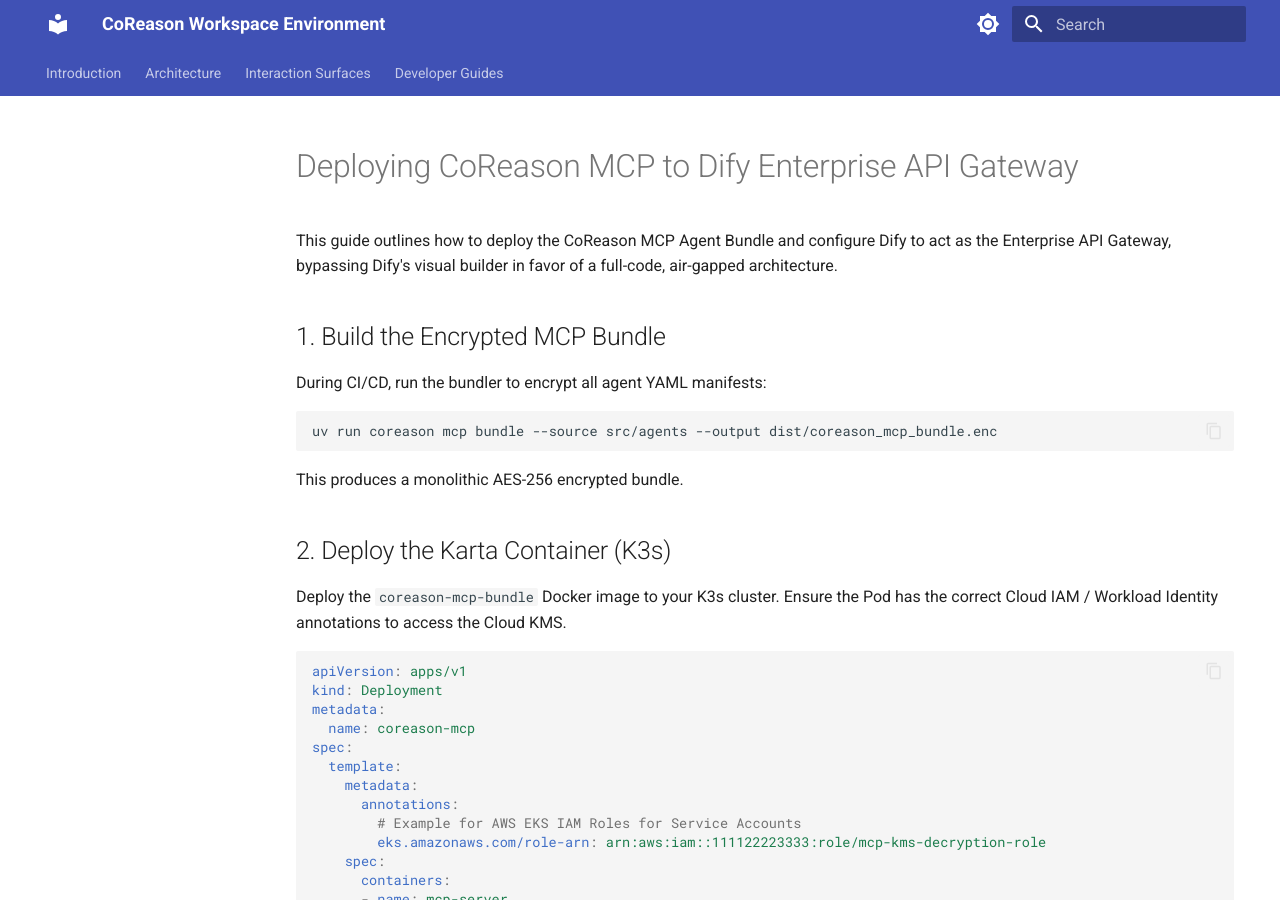
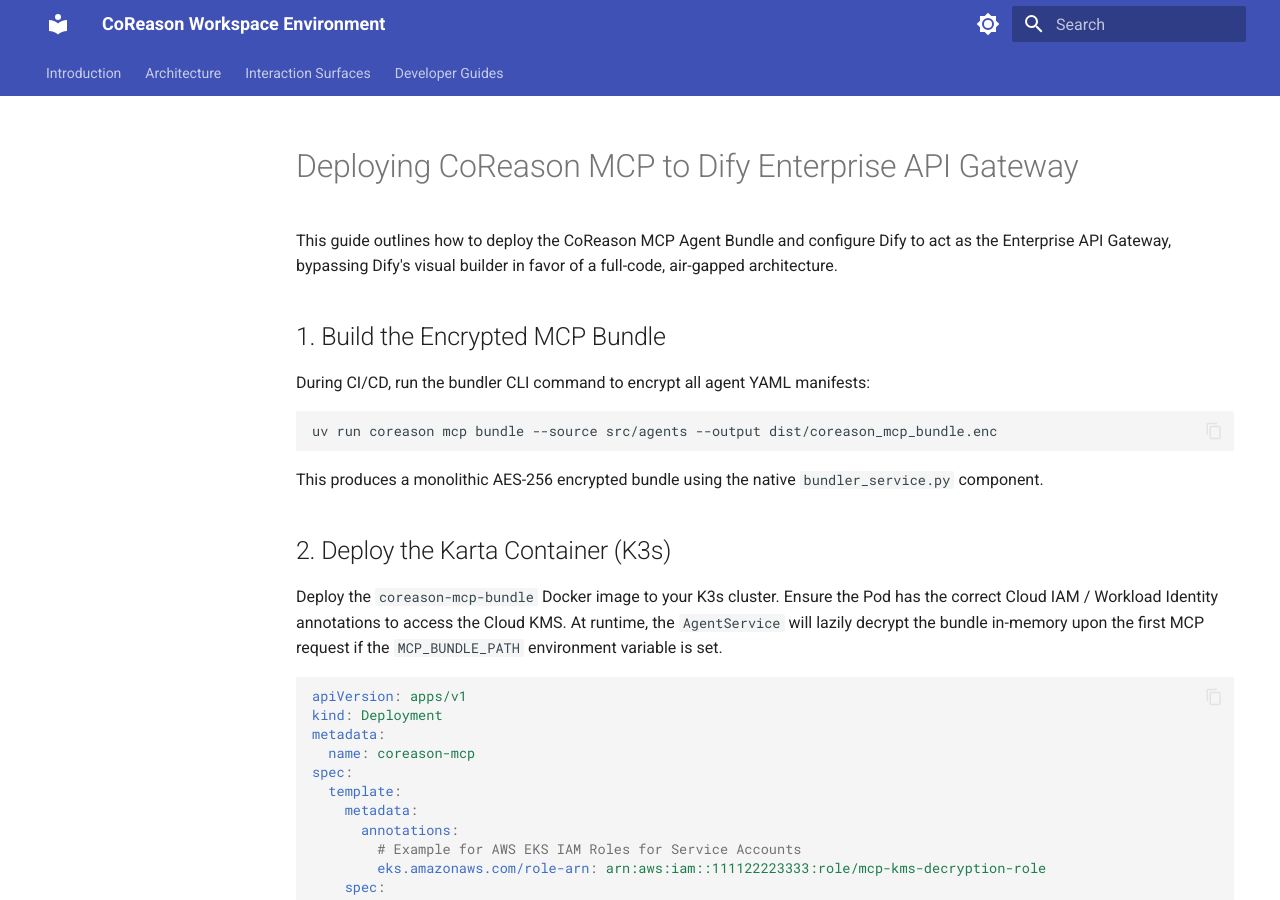
Before and after one commit to CoReason-AI/coreason-workspace-env, an MkDocs documentation site: the page built from docs/dify_deployment.md, in a window 1280 px wide and 900 px high. Built offline with MkDocs 1.6.1 and Material for MkDocs 9.7.7, drawn with Linux system fonts in a browser that asks for light colours.

Commit message:
feat(core): implement lazy KMS bundler decryption and upgrade to deepagents v0.6.12 boundaries

````diff
--- a/docs/dify_deployment.md
+++ b/docs/dify_deployment.md
@@ -4,17 +4,17 @@
 
 ## 1. Build the Encrypted MCP Bundle
 
-During CI/CD, run the bundler to encrypt all agent YAML manifests:
+During CI/CD, run the bundler CLI command to encrypt all agent YAML manifests:
 
 ```bash
 uv run coreason mcp bundle --source src/agents --output dist/coreason_mcp_bundle.enc
 ```
-This produces a monolithic AES-256 encrypted bundle.
+This produces a monolithic AES-256 encrypted bundle using the native `bundler_service.py` component.
 
 ## 2. Deploy the Karta Container (K3s)
 
 Deploy the `coreason-mcp-bundle` Docker image to your K3s cluster.
-Ensure the Pod has the correct Cloud IAM / Workload Identity annotations to access the Cloud KMS.
+Ensure the Pod has the correct Cloud IAM / Workload Identity annotations to access the Cloud KMS. At runtime, the `AgentService` will lazily decrypt the bundle in-memory upon the first MCP request if the `MCP_BUNDLE_PATH` environment variable is set.
 
 ```yaml
 apiVersion: apps/v1
````
Also changed, not shown: docs/core_architecture.md (+5 -0 lines).
